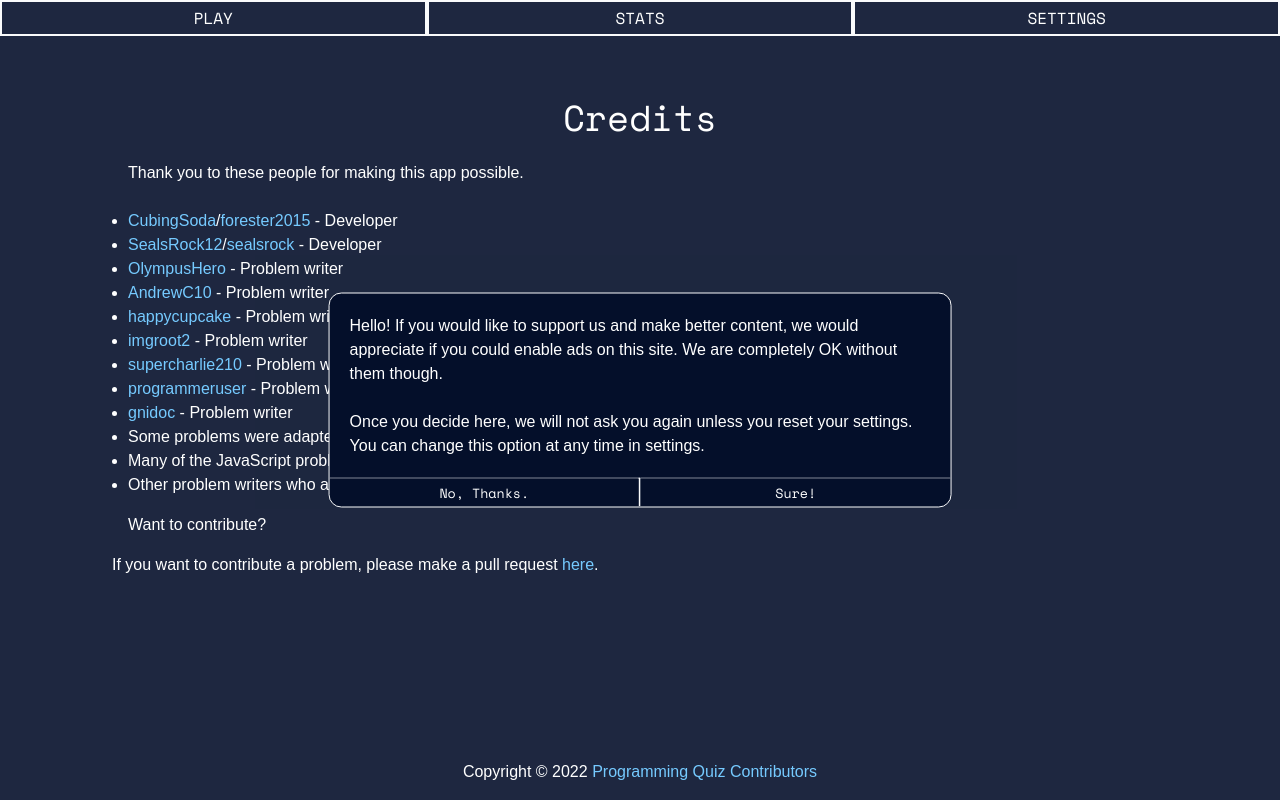
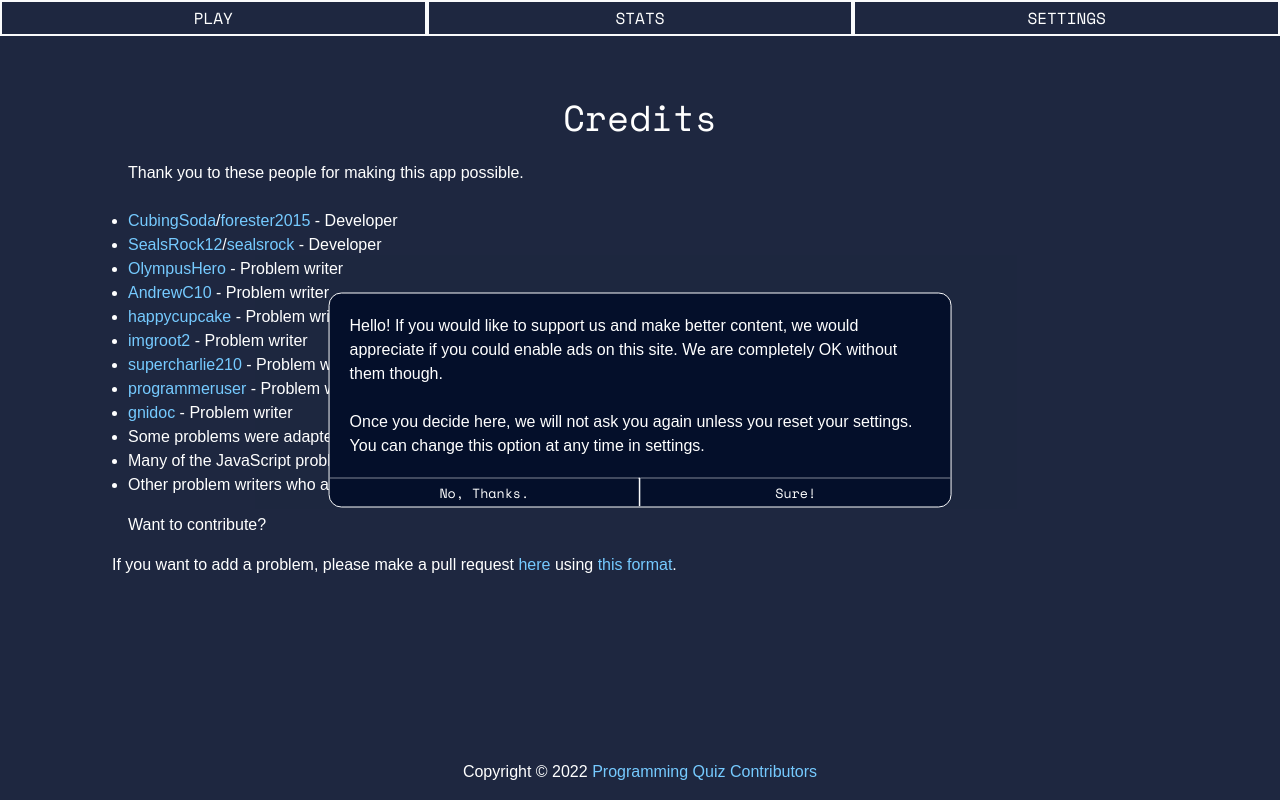
Before and after one commit to sealsrock12/Programming-Quiz, a React (Vite) app: page /credits in a window 1280 px wide. Built offline with nearby package versions, Linux system fonts and the light colour scheme; a web font is replaced by a local one.

Commit message:
problem format

```diff
--- a/src/pages/Credits.tsx
+++ b/src/pages/Credits.tsx
@@ -95,13 +95,21 @@ export default function Credits() {
         <p className={styles.contribP}>Want to contribute?</p>
 
         <section className={styles.contribSection}>
-          If you want to contribute a problem, please make a pull request{" "}
+          If you want to add a problem, please make a pull request{" "}
           <a
             href="https://github.com/Programming-Quiz/Programming-Quiz/pulls"
             target="_blank"
             rel="noreferrer"
           >
             here
+          </a>{" "}
+          using{" "}
+          <a
+            href="https://github.com/Programming-Quiz/Programming-Quiz/blob/master/.github/pull_request_template.md"
+            target="_blank"
+            rel="noreferrer"
+          >
+            this format
           </a>
           .
         </section>
```
